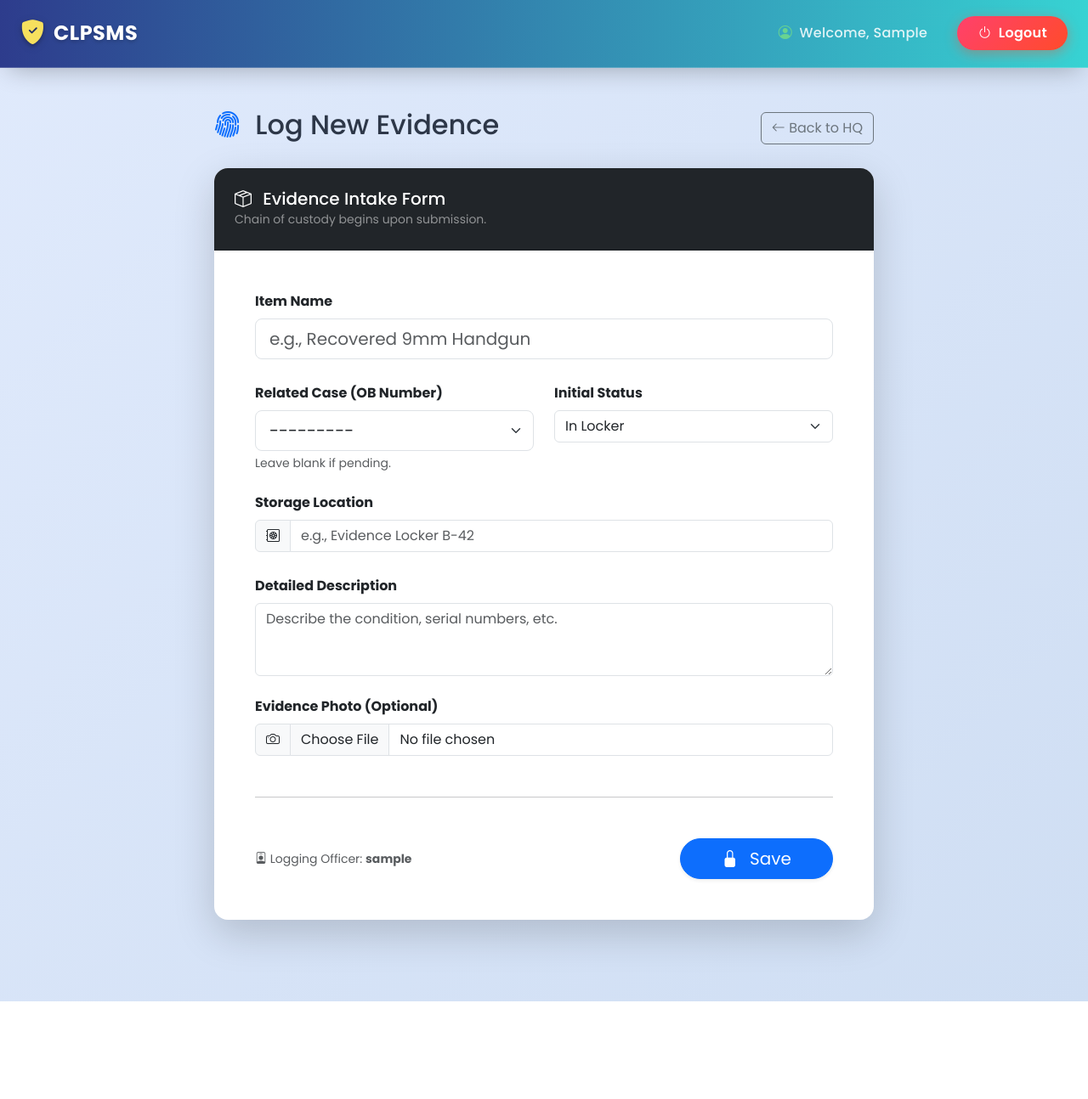
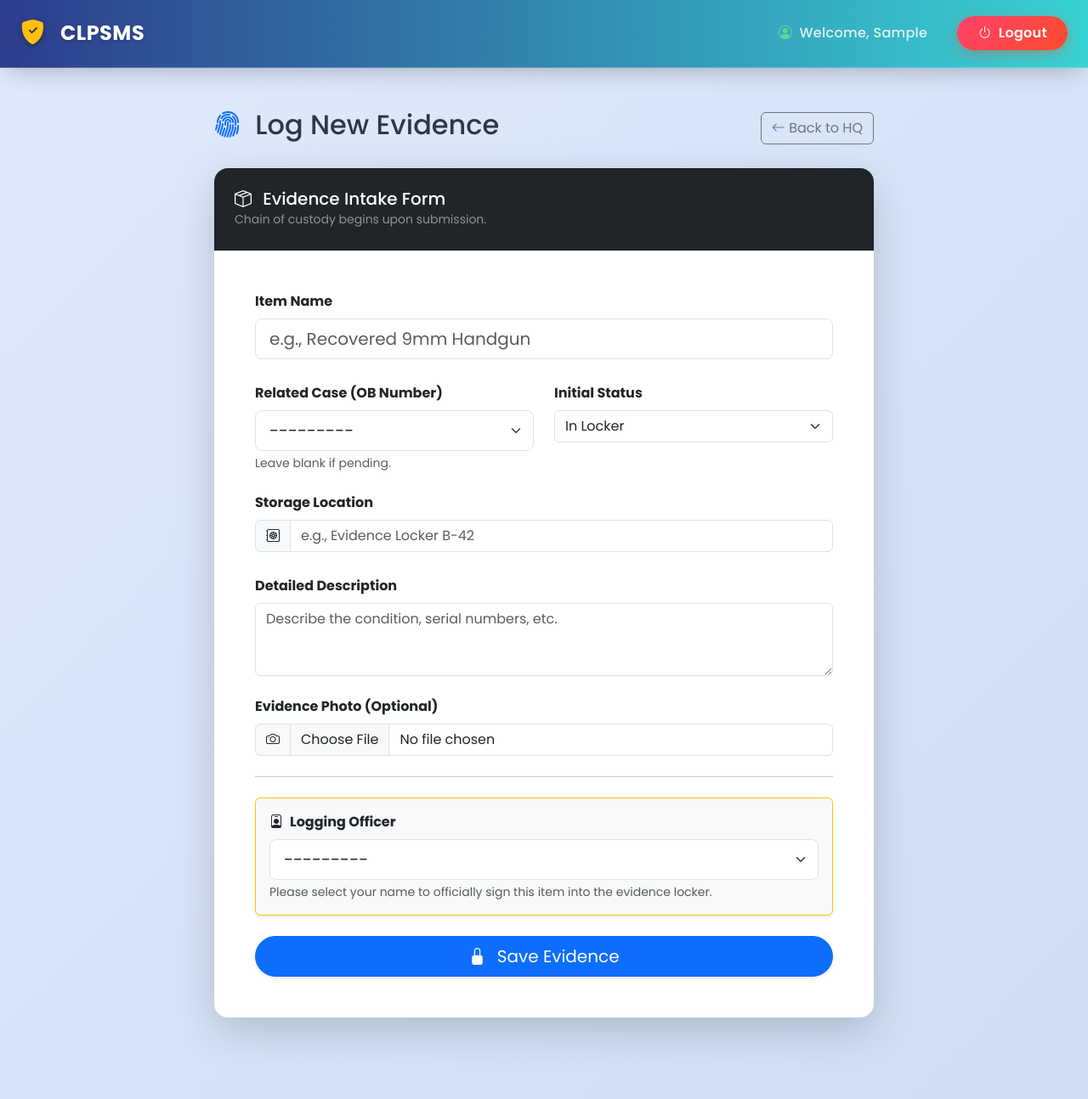
Before and after one commit to Kelly-27/CLPSMS, a Django app: page /add-evidence/ in a window 1280 px wide. Shown: the whole page at 85% size. Before the commit the page ends 1179 px from the top, so only its background shows below. Run offline with Django 5.2, Linux system fonts and the light colour scheme; a user stored in the database is signed in; tables that the repository leaves empty hold one stand-in row (values such as "Sample post"); some libraries are stand-ins or nearby versions.

Commit message:
Minor bugs fixed

```diff
--- a/reporting/forms.py
+++ b/reporting/forms.py
@@ -55,9 +55,11 @@
 class CaseForm(forms.ModelForm):
     class Meta:
         model = Case
-        exclude = ['ob_number', 'desk_officer', 'status']
+        exclude = ['ob_number', 'status']
 
         widgets = {
+            'desk_officer': forms.Select(attrs={'class': 'form-select form-select-lg', 'required': True}),
+
             'incident_datetime': forms.DateTimeInput(attrs={'type': 'datetime-local', 'class': 'form-control'}),
             'location': forms.TextInput(attrs={'class': 'form-control', 'placeholder': 'E.g., Litein Main Stage'}),
             'incident_type': forms.Select(attrs={'class': 'form-select'}),
@@ -78,6 +80,7 @@
     def __init__(self, *args, **kwargs):
         super().__init__(*args, **kwargs)
         self.fields['assigned_officers'].queryset = User.objects.exclude(profile__role='crime_desk')
+
 class ArrestedPersonForm(forms.ModelForm):
     class Meta:
         model = ArrestedPerson
@@ -95,17 +98,23 @@
             'cell_number': forms.TextInput(attrs={'class': 'form-control', 'placeholder': 'Cell 1, Cell 2, etc.'}),
         }
 
+
 class EvidenceForm(forms.ModelForm):
     class Meta:
         model = Evidence
-        fields = ['item_name', 'description', 'related_case', 'status', 'storage_location', 'image']
+        fields = ['item_name', 'description', 'related_case', 'status', 'storage_location', 'image', 'logging_officer']
         widgets = {
-            'item_name': forms.TextInput(attrs={'class': 'form-control form-control-lg', 'placeholder': "e.g., Recovered 9mm Handgun"}),
-            'description': forms.Textarea(attrs={'class': 'form-control', 'rows': 3, 'placeholder': "Describe the condition, serial numbers, etc."}),
+            'item_name': forms.TextInput(
+                attrs={'class': 'form-control form-control-lg', 'placeholder': "e.g., Recovered 9mm Handgun"}),
+            'description': forms.Textarea(attrs={'class': 'form-control', 'rows': 3,
+                                                 'placeholder': "Describe the condition, serial numbers, etc."}),
             'related_case': forms.Select(attrs={'class': 'form-select form-select-lg'}),
             'status': forms.Select(attrs={'class': 'form-select'}),
-            'storage_location': forms.TextInput(attrs={'class': 'form-control', 'placeholder': "e.g., Evidence Locker B-42"}),
+            'storage_location': forms.TextInput(
+                attrs={'class': 'form-control', 'placeholder': "e.g., Evidence Locker B-42"}),
             'image': forms.FileInput(attrs={'class': 'form-control'}),
+
+            'logging_officer': forms.Select(attrs={'class': 'form-select form-select-lg', 'required': True}),
         }
 class InventoryItemForm(forms.ModelForm):
     class Meta:
--- a/reporting/templates/add_evidence.html
+++ b/reporting/templates/add_evidence.html
@@ -68,16 +68,21 @@
                     </div>
                 </div>
 
-                <hr class="my-5">
+                <hr class="my-4">
 
-                <div class="d-flex justify-content-between align-items-center">
-                    <span class="text-muted small">
-                        <i class="bi bi-person-badge"></i> Logging Officer: <strong>{{ request.user.username }}</strong>
-                    </span>
-                    <button type="submit" class="btn btn-primary btn-lg px-5 shadow-sm rounded-pill">
-                        <i class="bi bi-lock-fill me-2"></i> Save
+                <div class="mb-4 p-3 rounded border border-warning bg-light shadow-sm">
+                    <label class="form-label fw-bold text-dark"><i class="bi bi-person-badge me-2"></i>Logging Officer</label>
+                    {{ form.logging_officer }}
+                    <small class="text-muted d-block mt-1">Please select your name to officially sign this item into the evidence locker.</small>
+                    <div class="text-danger small">{{ form.logging_officer.errors }}</div>
+                </div>
+
+                <div class="d-grid gap-2">
+                    <button type="submit" class="btn btn-primary btn-lg shadow-sm rounded-pill">
+                        <i class="bi bi-lock-fill me-2"></i> Save Evidence
                     </button>
                 </div>
+
             </form>
 
         </div>
--- a/reporting/templates/base.html
+++ b/reporting/templates/base.html
@@ -10,10 +10,8 @@
     <link href="https://fonts.googleapis.com/css2?family=Poppins:wght@300;400;500;600;700&display=swap" rel="stylesheet">
 
     <style>
-        /* 1. Colorful & Smooth Global Background */
         body {
             font-family: 'Poppins', sans-serif;
-            /* A soft, colorful blue-to-indigo wash instead of flat grey */
             background: linear-gradient(135deg, #e0eafc 0%, #cfdef3 100%);
             color: #2d3748;
             -webkit-font-smoothing: antialiased;
@@ -23,7 +21,6 @@
             flex-direction: column;
         }
 
-        /* 2. Premium Scrollbar */
         ::-webkit-scrollbar {
             width: 10px;
             height: 10px;
@@ -39,9 +36,7 @@
             background: linear-gradient(180deg, #2b6cb0, #6b46c1);
         }
 
-        /* 3. Vibrant Glassmorphism Navbar */
         .glass-navbar {
-            /* Rich colorful gradient with transparency for the blur */
             background: linear-gradient(90deg, rgba(26, 41, 128, 0.9) 0%, rgba(38, 208, 206, 0.9) 100%) !important;
             backdrop-filter: blur(15px);
             -webkit-backdrop-filter: blur(15px);
@@ -86,9 +81,7 @@
             transform: translateY(-1px);
         }
 
-        /* 4. Vibrant Gradient Logout Button */
         .logout-pill {
-            /* Punchy sunset gradient for the logout button */
             background: linear-gradient(135deg, #ff416c 0%, #ff4b2b 100%);
             color: #ffffff !important;
             border-radius: 50px;
@@ -108,15 +101,13 @@
             transform: translateY(-2px) scale(1.02);
         }
 
-        /* Navbar Toggler for mobile */
         .navbar-toggler {
             border-color: rgba(255,255,255,0.5) !important;
         }
         .navbar-toggler-icon {
-            filter: invert(1); /* Makes the hamburger icon white */
+            filter: invert(1);
         }
 
-        /* Ensure main content expands correctly */
         main {
             flex: 1;
         }
@@ -128,10 +119,21 @@
     <nav class="navbar navbar-expand-lg glass-navbar">
         <div class="container-fluid px-4">
 
-            <a class="navbar-brand" href="{% url 'reporting_desk' %}">
-                <i class="bi bi-shield-fill-check"></i> CLPSMS
-            </a>
-
+            <a class="navbar-brand fw-bold text-white" href="
+    {% if request.user.is_authenticated %}
+        {% if request.user.profile.role == 'police_commander' %}
+            {% url 'commander_dashboard' %}
+        {% elif request.user.profile.role == 'officer' %}
+            {% url 'officer_dashboard' %}
+        {% else %}
+            {% url 'reporting_desk' %}
+        {% endif %}
+    {% else %}
+        /
+    {% endif %}
+">
+    <i class="bi bi-shield-fill-check text-warning me-2"></i> CLPSMS
+</a>
             <button class="navbar-toggler" type="button" data-bs-toggle="collapse" data-bs-target="#navbarNav">
                 <span class="navbar-toggler-icon"></span>
             </button>
--- a/reporting/views.py
+++ b/reporting/views.py
@@ -7,6 +7,7 @@
 from .forms import OfficerCreationForm, EvidenceForm, InventoryItemForm, DutyRosterForm
 from .models import Case
 from .forms import CaseForm
+from django.shortcuts import get_object_or_404
 from django.http import HttpResponse
 from django.template.loader import get_template
 from xhtml2pdf import pisa
@@ -15,6 +16,7 @@
 from .models import Case, ArrestedPerson
 from .forms import CaseForm, ArrestedPersonForm
 import os
+from django.db.models import Q
 
 class CustomLoginView(LoginView):
     template_name = 'registration/login.html'
@@ -98,18 +100,22 @@
 
     return render(request, 'view_officers.html', {'officers': officers})
 
-
 @login_required
 def view_cases(request):
-    # Allow both the Commander and the Crime Desk to view the OB ledger
     if request.user.profile.role not in ['police_commander', 'crime_desk']:
         messages.error(request, "You do not have permission to view the cases list.")
         return redirect('reporting_desk')
+    query = request.GET.get('q', '')
+    if query:
+        cases = Case.objects.filter(
+            Q(ob_number__icontains=query) |
+            Q(incident_type__icontains=query) |
+            Q(description__icontains=query)
+        ).order_by('-date_logged')
+    else:
+        cases = Case.objects.all().order_by('-date_logged')
 
-    # Fetch all cases from the database, newest ones first
-    cases = Case.objects.all().order_by('-date_logged')
-
-    return render(request, 'view_cases.html', {'cases': cases})
+    return render(request, 'view_cases.html', {'cases': cases, 'query': query})
 
 @login_required
 def view_inmates(request):
@@ -120,16 +126,23 @@
     return render(request, 'view_inmates.html', {'inmates': inmates})
 
 @login_required
+@login_required
 def view_inventory(request):
     if not request.user.profile.role == 'police_commander':
         return redirect('police_commander_dashboard')
 
-    inventory = InventoryItem.objects.all()
-    return render(request, 'view_inventory.html', {'inventory': inventory})
+    query = request.GET.get('q', '')
 
+    if query:
+        inventory = InventoryItem.objects.filter(
+            Q(item_name__icontains=query) |
+            Q(category__icontains=query) |
+            Q(serial_number__icontains=query)
+        ).order_by('-date_added')
+    else:
+        inventory = InventoryItem.objects.all().order_by('-date_added')
 
-from django.shortcuts import get_object_or_404  # Ensure this is imported at the top
-
+    return render(request, 'view_inventory.html', {'inventory': inventory, 'query': query})
 
 @login_required
 def delete_officer(request, user_id):
@@ -157,10 +170,7 @@
     if request.method == 'POST':
         form = CaseForm(request.POST)
         if form.is_valid():
-            new_case = form.save(commit=False)
-            new_case.desk_officer = request.user
-            new_case.save()
-            form.save_m2m()
+            new_case = form.save()
             request.session['print_case_id'] = new_case.id
             messages.success(request, f"Case logged successfully! OB Number: {new_case.ob_number}")
             return redirect('reporting_desk')
@@ -359,10 +369,19 @@
         messages.error(request, "Permission Denied: You cannot view the evidence locker.")
         return redirect('reporting_desk')
 
-    evidence_items = Evidence.objects.all().order_by('-date_logged')
+    query = request.GET.get('q', '')
 
-    return render(request, 'view_evidence.html', {'evidence_items': evidence_items})
+    if query:
+        evidence_items = Evidence.objects.filter(
+            Q(item_name__icontains=query) |
+            Q(storage_location__icontains=query) |
+            Q(description__icontains=query) |
+            Q(related_case__ob_number__icontains=query)
+        ).order_by('-date_logged')
+    else:
+        evidence_items = Evidence.objects.all().order_by('-date_logged')
 
+    return render(request, 'view_evidence.html', {'evidence_items': evidence_items, 'query': query})
 @login_required
 def view_inventory(request):
     # Only allow Commanders and Officers to see the inventory
```
Also changed, not shown: reporting/templates/report_case.html (+7 -1 lines), reporting/templates/view_cases.html (+14 -0 lines), reporting/templates/view_evidence.html (+14 -0 lines), reporting/templates/view_inventory.html (+16 -4 lines).
